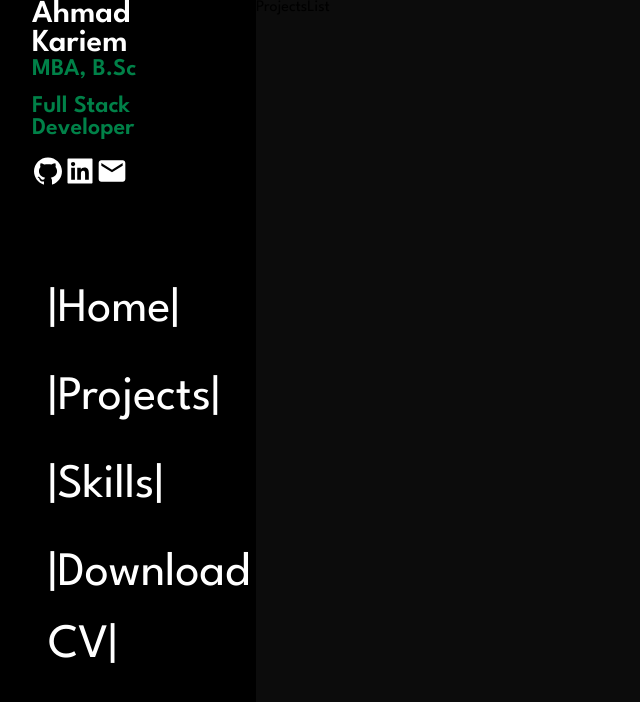
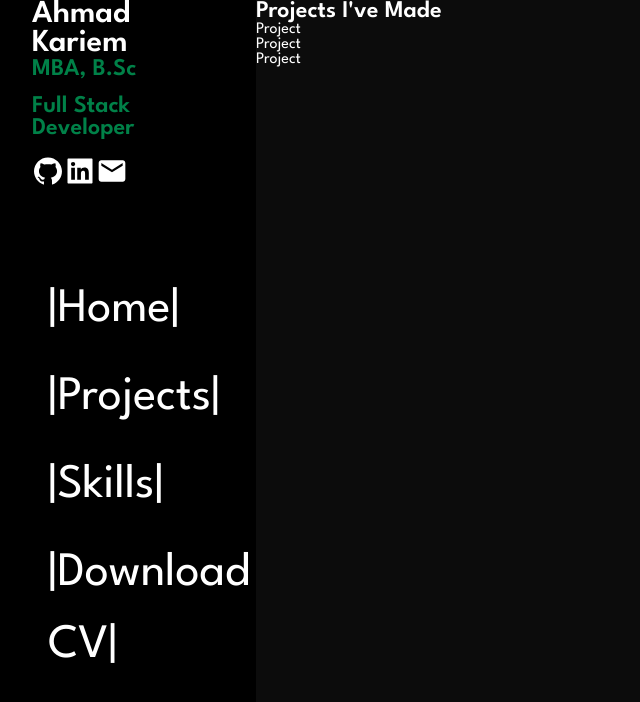
Before and after one commit to YSquid/portfolio2.0, a React (Create React App) app: page /projects in a window 1280 px wide. Shown: the top 702 px of the page, without its empty margins (0-640 px from the left). Built offline with nearby package versions, Linux system fonts and the light colour scheme.

Commit message:
cleanup manifest. Projects mapping started

```diff
--- a/public/index.html
+++ b/public/index.html
@@ -14,7 +14,6 @@
       manifest.json provides metadata used when your web app is installed on a
       user's mobile device or desktop. See https://developers.google.com/web/fundamentals/web-app-manifest/
     -->
-    <link rel="manifest" href="%PUBLIC_URL%/manifest.json" />
     <!--
       Notice the use of %PUBLIC_URL% in the tags above.
       It will be replaced with the URL of the `public` folder during the build.
--- a/src/components/home/Home.js
+++ b/src/components/home/Home.js
@@ -7,7 +7,7 @@ function Home() {
     <div className="Home">
       <div className="About">
         <h1>About Me</h1>
-        <p>
+        <div className="About_text">
           <p>Hi, I'm Ahmad.</p> <br></br>
           <p>
             I am a 100% self taught full stack developer from Saskatoon
@@ -24,7 +24,7 @@ function Home() {
             am open to in-person roles across Canada as well as remote
             positions.
           </p>
-        </p>
+        </div>
         <br></br>
 
         <ul aria-label="Interests">
--- a/src/components/projects/projectsList/ProjectsList.css
+++ b/src/components/projects/projectsList/ProjectsList.css
@@ -0,0 +1,7 @@
+.Projects_list {
+    color: var(--white-text);
+}
+
+.Project {
+    color: var(--white-text)
+}
--- a/src/components/projects/projectsList/ProjectsList.js
+++ b/src/components/projects/projectsList/ProjectsList.js
@@ -1,9 +1,28 @@
-import React from 'react'
+import React from "react";
+import projects from "./projectsStorage";
+import "./ProjectsList.css";
+import Project from "../project/Project";
 
 function ProjectsList() {
   return (
-    <div>ProjectsList</div>
-  )
+    <section className="Projects_list">
+      <h1>Projects I've Made</h1>
+      <div className="Projects_map">
+        {projects.map((project) => {
+          const { id, title, tech, links, previewURL } = project;
+          return (
+            <Project
+              key={id}
+              title={title}
+              tech={tech}
+              links={links}
+              previewURL={previewURL}
+            />
+          );
+        })}
+      </div>
+    </section>
+  );
 }
 
-export default ProjectsList
+export default ProjectsList;
--- a/src/components/projects/projectsList/projectsStorage.js
+++ b/src/components/projects/projectsList/projectsStorage.js
@@ -1,5 +1,6 @@
-const projects = {
-  portfolioSite: {
+const projects = [
+  {
+    id: "portfolioSite",
     title: "This Website",
     tech: ["React", "HTML5", "CSS3", "Git/GitHub"],
     links: {
@@ -8,22 +9,26 @@ const projects = {
     },
     previewURL: "../../assets/portfolio.png",
   },
-  redditMininmal: {
+  {
+    id: "redditMininmal",
     title: "Reddit Clone",
-    tech: ["React", "Redux", "HTML5", "CSS3", 'Git/GitHub'],
+    tech: ["React", "Redux", "HTML5", "CSS3", "Git/GitHub"],
     links: {
       website: "https://ak-reddit-minimal.netlify.app/",
       github: "https://github.com/YSquid/reddit-minimal",
     },
     previewURL: "../../assets/redditClient.png",
   },
-  3: {
-    mrkCBD: "Mr. K CBD Landing Page",
+  {
+    id: "mrkCBD",
+    title: "Mr. K CBD Landing Page",
     tech: ["HTML5", "CSS3", "Git/GitHub"],
     links: {
       website: "https://mrkcbd.com/",
       github: "https://github.com/YSquid/mrk-landing",
     },
     previewURL: "../../assets/mrkCBD.jpg",
-  }
-};
+  },
+];
+
+export default projects;
```
Also changed, not shown: public/manifest.json (deleted).
